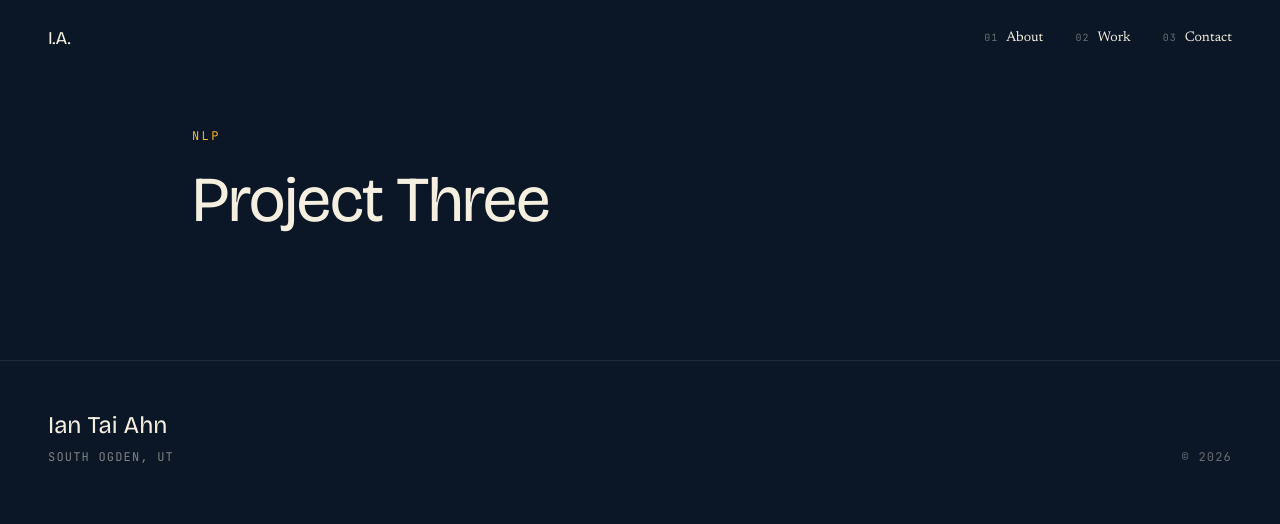
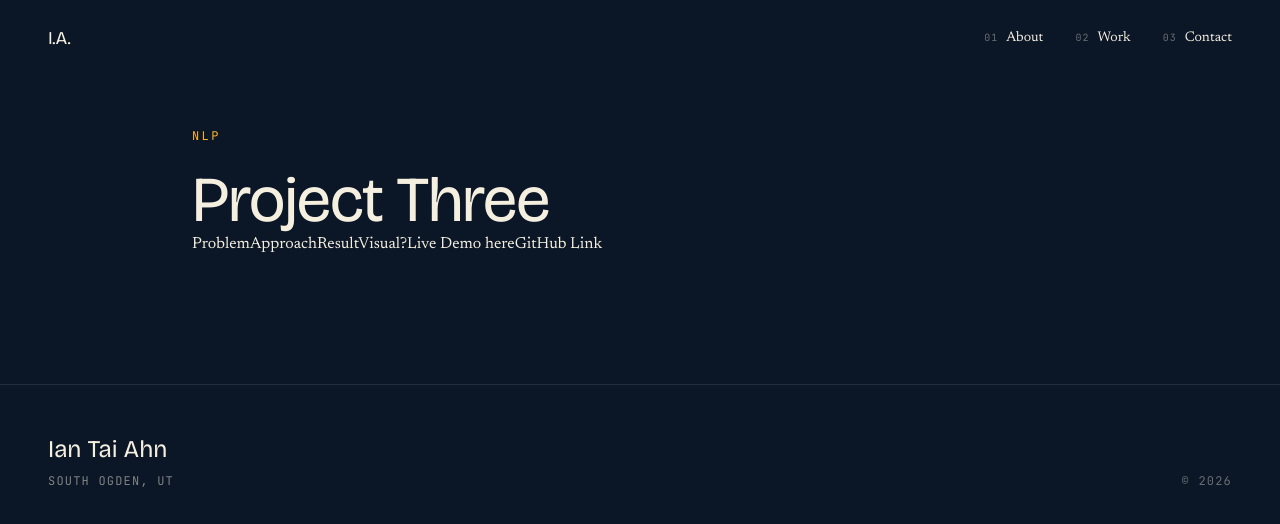
Before and after one commit to IanTaiAhn/portfolio, a Next.js app: page /projects/bert-classifier in a window 1280 px wide. Shown: the top 524 px of the page. Built offline with nearby package versions, Linux system fonts and the light colour scheme; a web font is replaced by a local one.

Commit message:
Interesting. Will fill out the slug for the projects next

```diff
--- a/app/projects/[slug]/page.tsx
+++ b/app/projects/[slug]/page.tsx
@@ -30,11 +30,17 @@ export default function ProjectDetailPage({
             {project.title}
           </h1>
           {/* TODO: Problem section */}
+          Problem
           {/* TODO: Approach section */}
+          Approach
           {/* TODO: Result section */}
+          Result
           {/* TODO: Embedded visual / chart slot */}
+          Visual?
           {/* TODO: Live demo slot (conditional on project.hasDemo) */}
+          Live Demo here
           {/* TODO: GitHub link + back to projects nav */}
+          GitHub Link
         </div>
       </article>
       <Footer />
```
